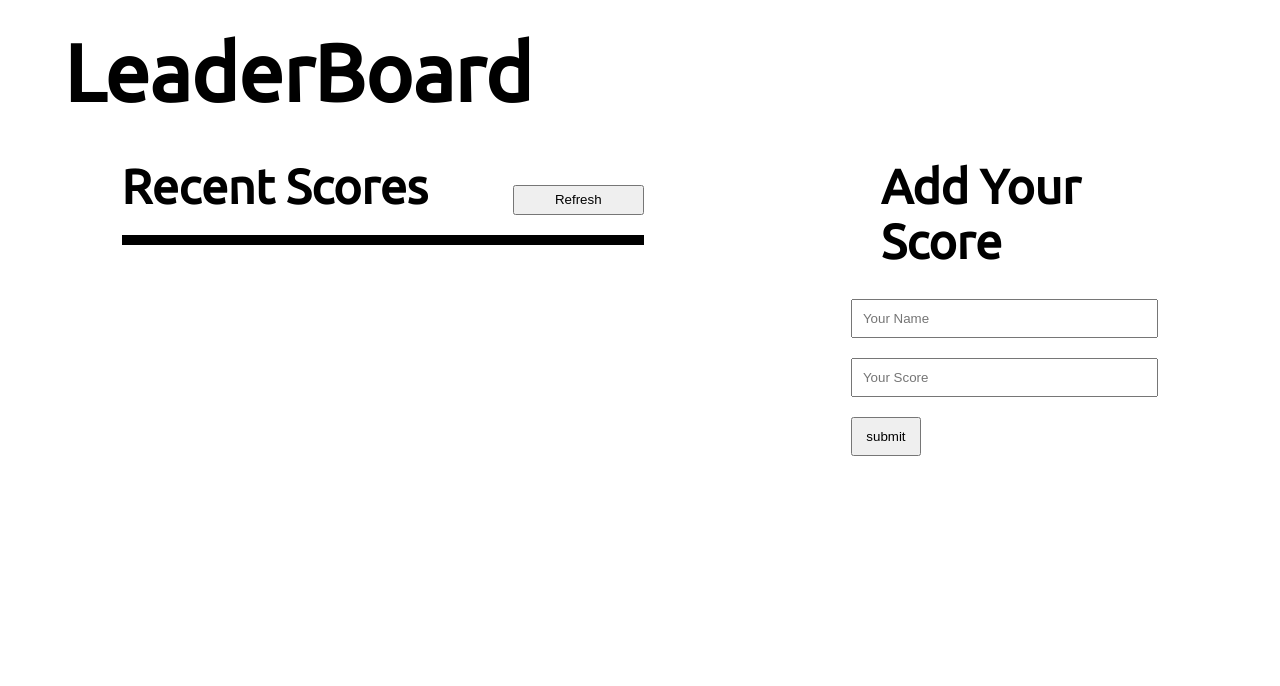
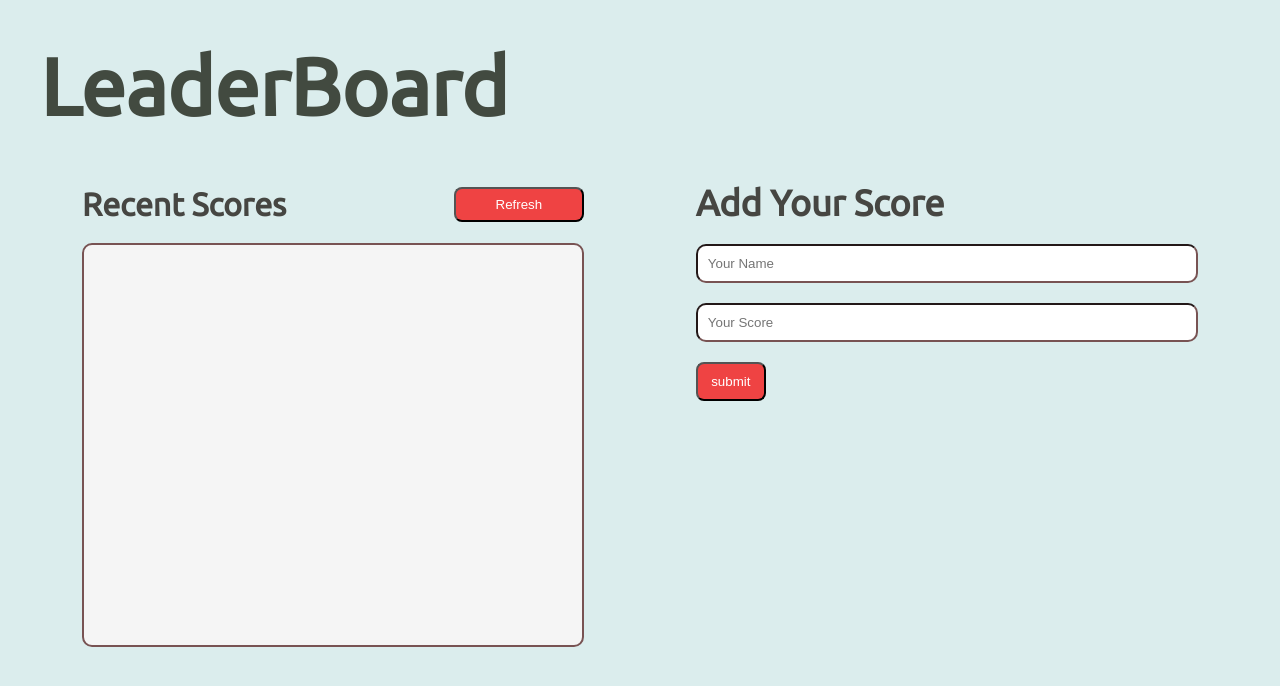
Before and after one commit to muneeb3123/Leaderboard-setup, a website built with webpack: page src/index.html in a window 1280 px wide. Built offline with nearby package versions, Linux system fonts and the light colour scheme.

Commit message:
Add styling

```diff
--- a/src/style.css
+++ b/src/style.css
@@ -4,38 +4,44 @@
 }
 
 body {
-  padding: 2% 5%;
-  font-family: 'Ubuntu', sans-serif;
+  font-family: "Ubuntu", sans-serif;
+  padding: 20px;
+  background-color: #dbeded;
+}
+
+.main-heading {
+  padding-bottom: 10px;
 }
 
 .heading {
-  font-size: 5em;
-}
-
-.main-container {
+  font-size: 2.5em;
+  padding-bottom: 2rem;
   display: flex;
-  padding: 1% 5% 0;
-  gap: 20%;
-  align-items: baseline;
+  justify-content: center;
+  color: #424a40;
 }
 
 .box-header {
   display: flex;
   padding-bottom: 20px;
   justify-content: space-between;
-  align-items: baseline;
+  align-items: center;
 }
 
 .dom-show li {
-  padding: 10px;
+  padding: 5px;
   font-weight: bold;
-  font-size: 20px;
+  font-size: 13px;
+  color: rgb(20, 4, 66);
 }
 
 .dom-show {
   list-style: none;
-  border: 5px solid black;
-  width: 40vw;
+  border: 2px solid #785353;
+  height: 30vh;
+  overflow: auto;
+  background-color: #f5f5f5;
+  border-radius: 10px;
 }
 
 .dom-show li:nth-child(2n) {
@@ -43,12 +49,16 @@ body {
 }
 
 .box-title {
-  font-size: 3em;
+  font-size: 1.5em;
+  color: #464642;
 }
 
 .refresh-btn {
-  padding: 5px 40px;
+  padding: 5px 10px;
   height: 30px;
+  border-radius: 8px;
+  background-color: #ef4343;
+  color: white;
 }
 
 .input-user {
@@ -58,15 +68,59 @@ body {
 }
 
 .add-title {
-  font-size: 2em;
-  padding: 30px;
+  font-size: 1em;
+  padding: 20px 0;
+  color: #464642;
 }
 
 form input {
   padding: 10px;
+  border-radius: 10px;
+  border-color: #785353;
 }
 
 .score-form {
   padding: 10px;
   width: 70px;
+  border-radius: 8px;
+  background-color: #ef4343;
+  color: #fff;
 }
+
+@media (min-width: 768px) {
+  .main-container {
+    display: grid;
+    grid-template-columns: 1fr 1fr;
+    gap: 10%;
+    padding: 0 5%;
+    align-items: baseline;
+  }
+
+  .heading {
+    justify-content: flex-start;
+    font-size: 5rem;
+    padding: 20px;
+  }
+
+  .box-title {
+    font-size: 2em;
+  }
+
+  .add-title {
+    font-size: 1.5em;
+  }
+
+  .dom-show {
+    height: 50vh;
+  }
+
+  .dom-show li {
+    padding: 10px;
+    font-size: 20px;
+  }
+
+  .refresh-btn {
+    padding: 0 40px;
+    height: 35px;
+  }
+}
```
Also changed, not shown: 1 other file.
